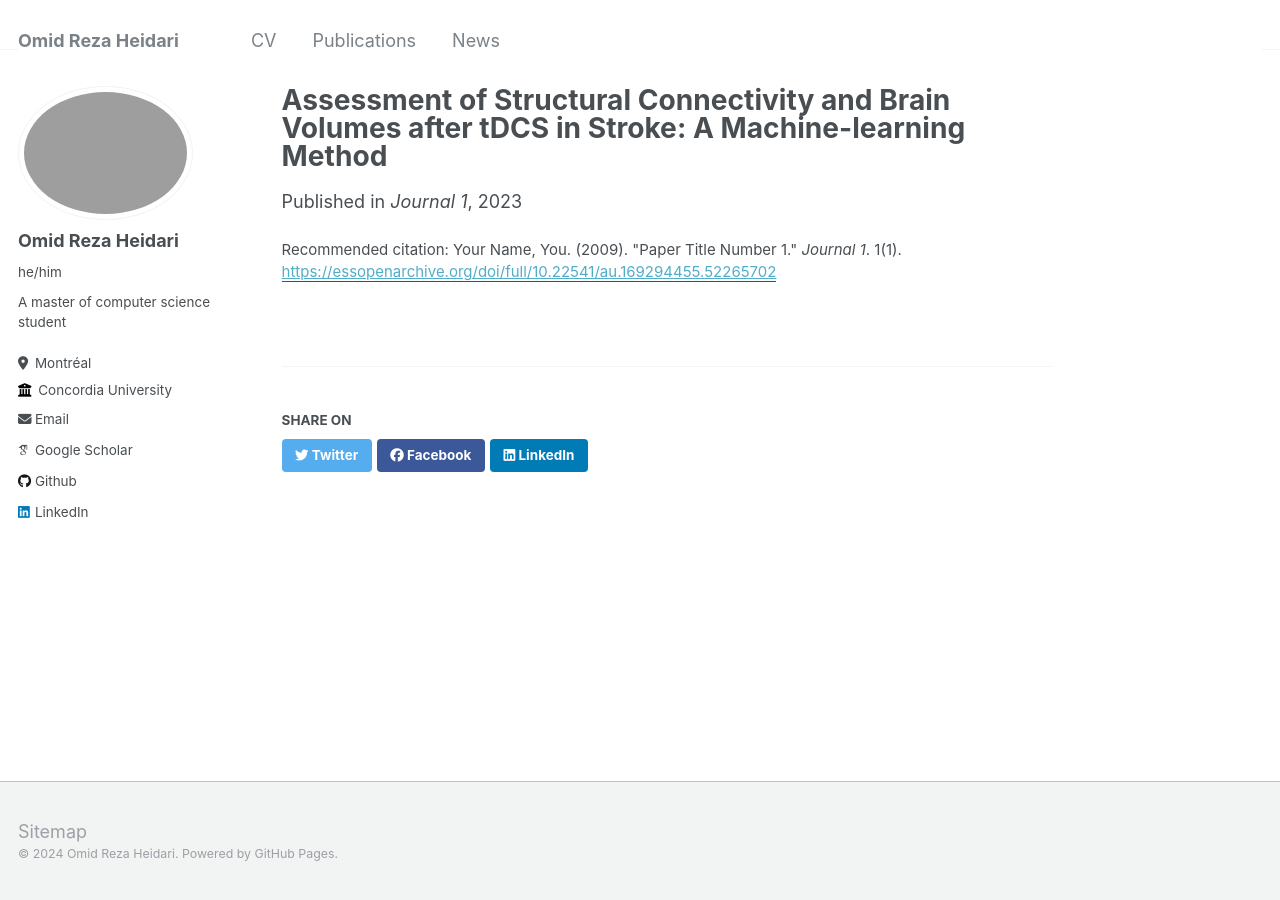
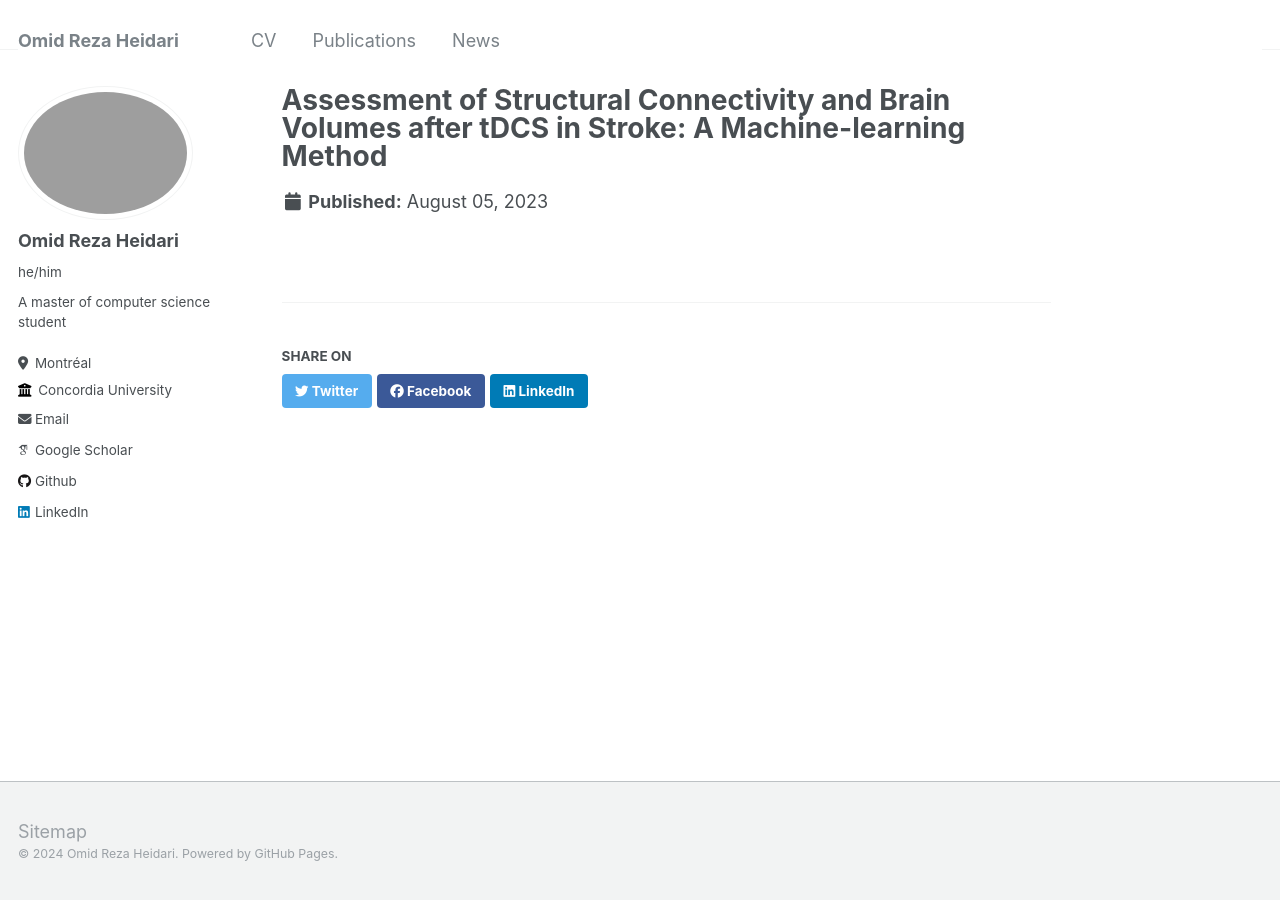
Before and after one commit to omid-reza/omid-reza.github.io, a Jekyll site: the page built from _publications/2023-08-05-zums.md, in a window 1280 px wide. Built offline with Jekyll 4.4.1, drawn with Linux system fonts in a browser that asks for light colours; some web fonts are replaced.

Commit message:
refactoring

```diff
--- a/_publications/2023-08-05-zums.md
+++ b/_publications/2023-08-05-zums.md
@@ -3,7 +3,5 @@
 collection: publications
 permalink: /publication/2009-10-01-paper-title-number-1
 date: 2023-08-05
-venue: 'Journal 1'
 paperurl: 'https://essopenarchive.org/doi/full/10.22541/au.169294455.52265702'
-citation: 'Your Name, You. (2009). &quot;Paper Title Number 1.&quot; <i>Journal 1</i>. 1(1).'
 ---
```
